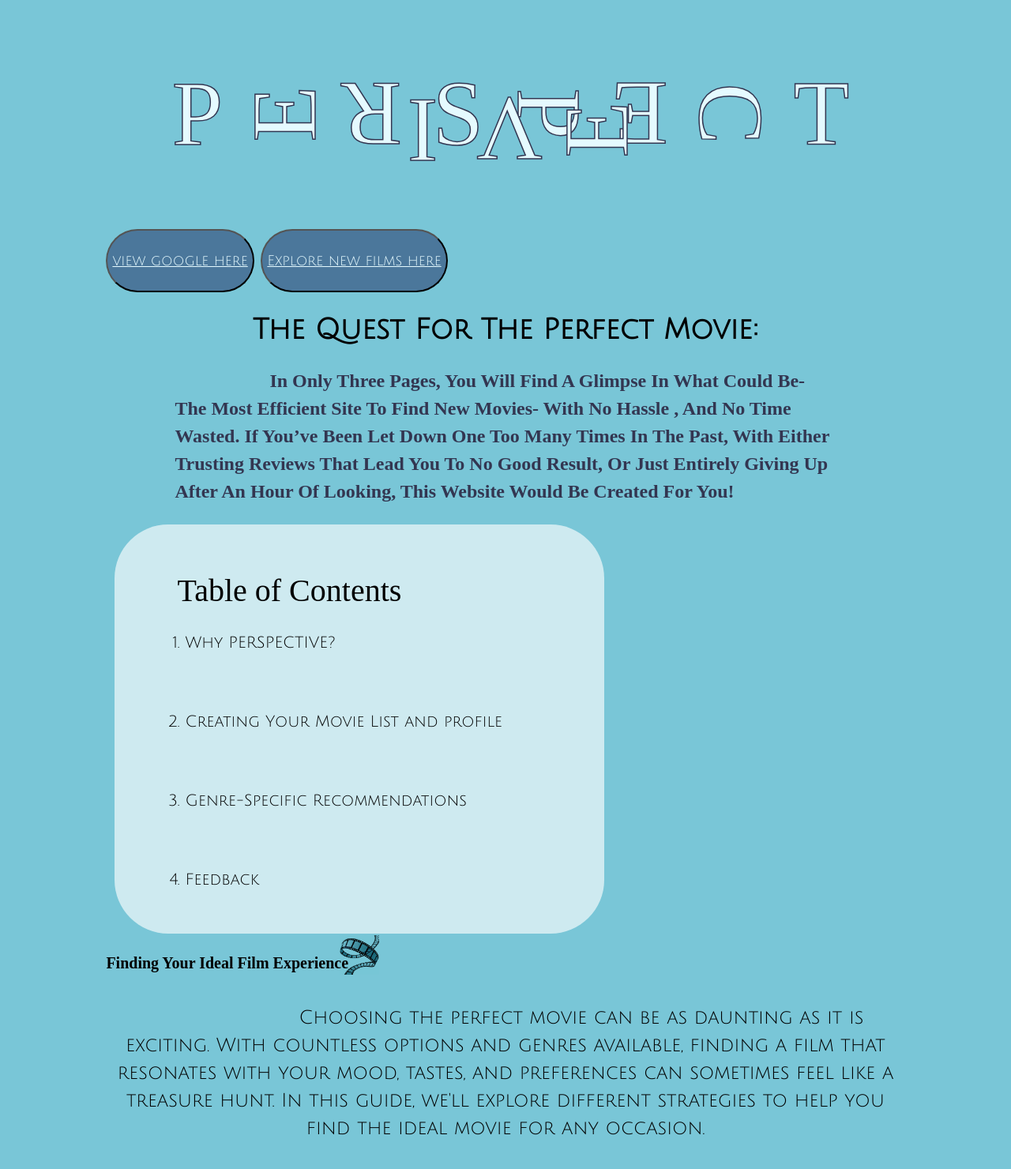
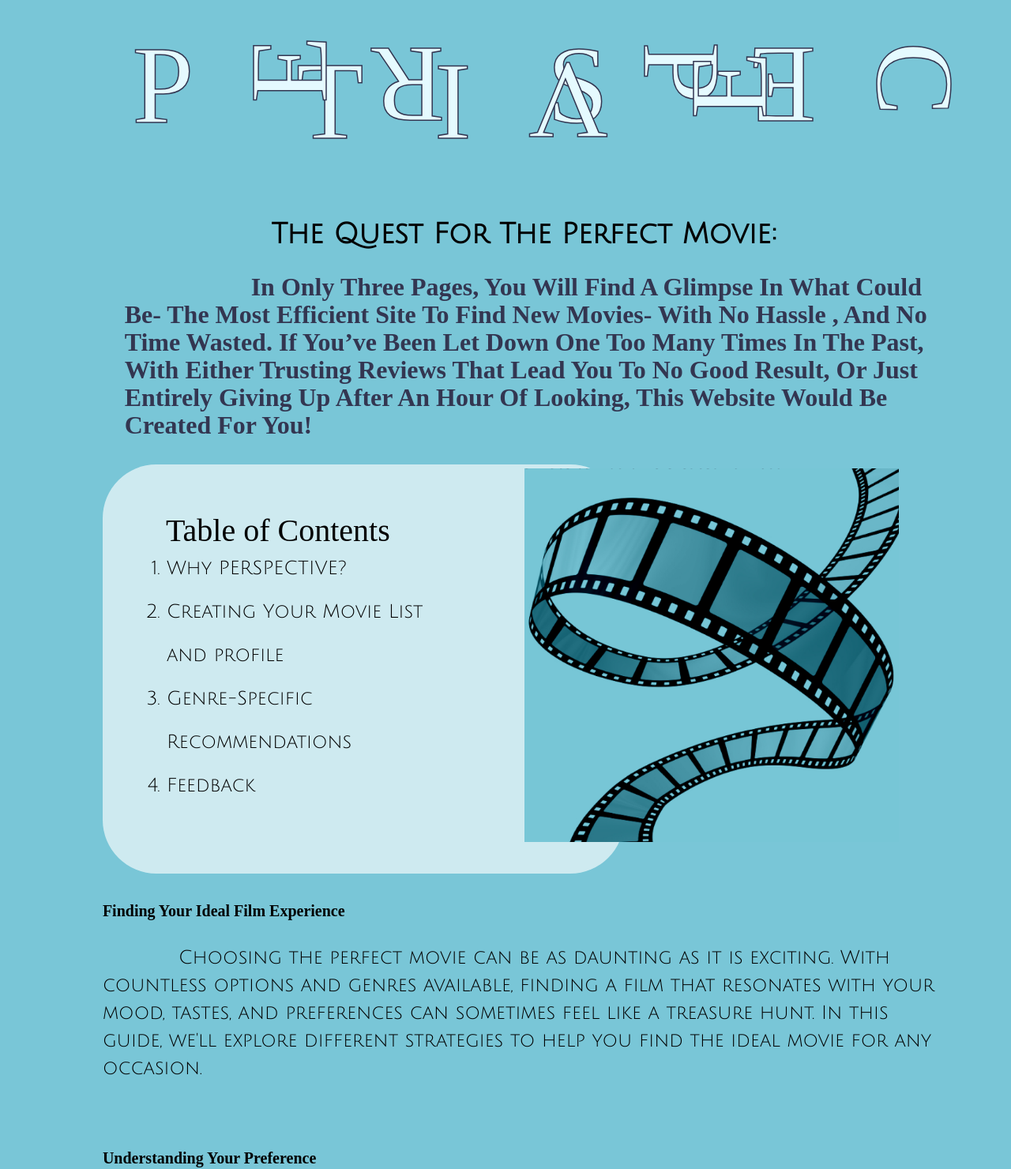
Before and after one commit to kbluuzy/Perspective, a plain HTML site: page index.html in a window 1280 px wide. Shown: the part 60-1540 px from the top of the page at 79% size. Drawn offline with Linux system fonts and the light colour scheme; a web font is replaced by a local one.

Commit message:
expanded

```diff
--- /dev/null
+++ b/assets/styles/explore.css
@@ -0,0 +1,45 @@
+*
+#explore style {
+    padding: 10px ;
+    padding-top: 10px;
+    margin-left: 50px;
+    margin-right: 3px;
+ background-image: linear-gradient(180deg, #4B779B, #333651) no-repeat;
+ background-repeat: no-repeat;
+}
+#second-page {
+    margin: 10px 10%;
+    background: linear-gradient( #4B779B, #333651) no-repeat;
+    height: 1900px ;
+}
+section {
+    display: flex;
+    flex-wrap: wrap;
+    gap: 50px;
+    justify-content: center;
+    width: 50%;
+
+}
+.feature-flex {
+    display: flex;
+    align-items: center;
+    justify-content: center;
+}
+#article {
+    width: 90%;
+
+}
+
+ #image-preview {
+    display: flex;
+    justify-content: center;
+    align-items: center;
+    height: 200px;
+    border: 1px solid #ccc;
+    padding: 10px;
+  }
+
+  #third-page #image-preview img {
+    max-width: 100%;
+    max-height: 100%;
+  }
--- a/assets/styles/styles.css
+++ b/assets/styles/styles.css
@@ -1,100 +1,72 @@
-*  {
-    margin: 4;
-    padding: 4;
+*
 
+
+
+main {
+   padding: 10px 1%;
+   margin-left: 50px;
+   margin-right: 3px;
+}
+#perspectives {
+  margin: auto;
+  margin-top: auto;
+}
+*#perspectives h1 {
+  font-family:"Nokora";
+  font-style: normal;
+  font-weight: 500;
+  font-size: 140px;
+  line-height: 13%;
+  color:#E5FAFF;
+  margin-right: 7px;
+  -webkit-text-stroke-color:#333651;
+  -webkit-text-stroke-width: 1.5px;
+  text-align: center;
+}
+.stroke-outside {
+  paint-order: stroke fill;
+}
+h1 span {
+  color: #E5FAFF;
+  padding-left: 65px;
+  text-align: left;
+}
+#perspective h2 {
+  padding-top: 1px;
+  text-align: center;
   }
+#perspective p {
+font-family: "Nokora";
+text-indent: 5em;
+font-size: 32px;
+padding-left: 87px;
+padding-right: 5%;
+color: #333651;
+text-transform: capitalize;
+}
 
- body {
-    background-color: #79C6D7;
+body {
+  background-color: #79C6D7;
 
-    font-family: "Julius Sans One" ;
-    font-size: 24px;
-    line-height: 35px;
-    font-weight:2px;
-    align-content: center;
+  font-family: "Julius Sans One" ;
+  font-size: 24px;
+  line-height: 35px;
+  font-weight:2px;
 }
-main {
-   padding: 10px 10%;
-}
+
 
 #link p {
 padding-top: 1px;
 }
- #article-film {
-   display: flex;
-   unicode-bidi: isolate;
+
+ #film {
+  float:right;
+  width: 40%;
+  margin: 5px 10%;
+}
 
 
- }
- #film-container {
-   display: flex;
- }
- #film-container img {
-   width: 100%;
- }
- #newsletter-subscribe button {
-   background-color: #79C6D7;
- }
-#page-button a{
 
-   border-radius: 1px;
-   color: #E5FAFF;
-   font-family: "Julius Sans One";
-   font-size: large;
-
-}
-#page-button a:hover {
-   color: #333651;
-}
-#page-button :hover {
-   color: #79C6D7;
-   background-color: #E5FAFF;
-}
-#page-button button{
-   height: 80px;
-   border-radius: 60px;
-   background-color:#4B779B;
-   stroke-opacity: 10px;
-
-}
-
- *#perspectives h1 {
-    font-family:"Nokora";
-    font-style: normal;
-    font-weight: 500;
-    font-size: 116px;
-    line-height: 13%;
-    color:#E5FAFF;
-    -webkit-text-stroke-color:#333651;
-    -webkit-text-stroke-width: 1.5px;
-    text-align:center;
-    padding-top: 60px;
-    padding-left: 10px;
-    font-weight: 400;
-    margin-left: auto;
-
-
- }
- #movies {
-   color: #79C6D7; font-size: large;
- }
-
-
- h2 {
-
- }
- .content-box {
-   font-family: "Julius Sans One";
-   font-size: 15px;
-   line-height: 14px;
- }
- .film-section {
-   width: 200px ;
-   height: 5000%;
- }
- header .content-box{
-   font-family: "Nokora";
- }
  header {
    font-family: "Nokora";
    font-size: 40px;
@@ -102,30 +74,31 @@ padding-top: 1px;
    text-align: left;
    line-height: 20%;
  }
- .stroke-outside {
-   paint-order: stroke fill;
- }
- h1 span {
-   color: #E5FAFF;
- }
-#film {
-   width: 500px;
+
+ :-webkit-any(h1) section {
+  font-size: 1.5em;
+  margin-block-start: 0.83em;
+  margin-block-end: 0em;
+  letter-spacing: normal;
 
 }
-#film-container {
-   width: 50px;
-   margin: auto;
-}
+
 
  .content-box {
-   width: 460px;
+   width: 500px;
    height: 358px;
    padding: 80px;
    border: none;
    background: rgba(255, 255, 255, 0.64);
    border-radius: 68px ;
-   margin-left: 1%;
+   margin-left: 5%;
  }
+ .content-box {
+  font-family: "Julius Sans One";
+  font-size: 15px;
+  line-height: 7px;
+
+}
   div.content-box {
    text-align: right;
  }
@@ -136,12 +109,18 @@ padding-top: 1px;
    margin-block-end: 1em;
    margin-inline-start: 0px;
    margin-inline-end: 0px;
-   padding-inline-start: 10px;
+   padding-inline-start: 1px;
    unicode-bidi: isolate;
-   line-height: 100px;
+   line-height: 55px;
    text-align: left;
-   font-size: 20px;
+   font-size: 24px;
+   stroke-width: 10px;
 
+}
+
+#why {
+  padding: 10px 5%;
+  text-align: left;
 }
  #why h1 {
    text-align: left;
@@ -150,28 +129,9 @@ padding-top: 1px;
  }
  #why p {
    font-family: "Julius Sans One";
-   text-indent: 8em;
-   padding: 10px ;
-   text-align: center;
+   text-indent: 4em;
+   margin-right: 2px ;
  }
- #perspective p {
-   font-family: "Nokora";
-   text-indent: 5em;
-   font-size: auto;
-   padding-left: 87px;
-   padding-right: 87px;
-   color: #333651;
-   text-transform: capitalize;
- }
-
-
-
-
- #perspective h2 {
-   text-align: center;
-   margin-left: auto;
- }
-
 
 #newsletter-subscribe {
    background-color: #4B779B;
@@ -181,3 +141,31 @@ padding-top: 1px;
    margin-left: 20%;
    border-radius: 30px;
 }
+#newsletter-subscribe button {
+  background-color: #79C6D7;
+}
+#page-button a{
+
+  border-radius: 1px;
+  color: #E5FAFF;
+  font-family: "Julius Sans One";
+  font-size: large;
+}
+#page-button a:hover {
+  color: #333651;
+}
+#page-button :hover {
+  color: #79C6D7;
+  background-color: #E5FAFF;
+}
+#page-button button{
+  height: 80px;
+  border-radius: 60px;
+  background-color:#4B779B;
+  stroke-opacity: 10px;
+
+}
+
+#movies {
+  color: #79C6D7; font-size: large;
+}
--- a/index.html
+++ b/index.html
@@ -42,11 +42,7 @@
         E
 
   ></section>
-  <section>
-    <p id="page-button" class="page-button">
-      <button> <a href="https://google.com">view google here</a> </button>
-      <button>  <a href="Find.new.html">Explore new films here</a> </button>
-    </p></section>
+
 
     <section class="idea" id= "perspective">
 
@@ -59,6 +55,11 @@
            giving up after an hour of looking, this website would be created for you!
     </p></b>
   </section>
+  <article>
+    <h1> </h1>
+     <p> </p>
+     <img id="film" src="assets/images/clip_art_film 1 (3).png" alt="film">
+</article>
     <section class="content-box" id=".content-box">
       <header>Table of Contents</header>
       <ol>
@@ -67,11 +68,7 @@
         <li>Genre-Specific Recommendations</li>
         <li>Feedback </li>
       </ol>
-      <div id="film-container">
-    <article>
-          <img id="film" src="assets/images/clip_art_film 1 (3).png" alt="film">
-        </article>
-      </div>
+
   </section>
 
      <section class="text" id="why">
@@ -114,6 +111,11 @@
         <li class="Pages"><a href="#"> Page 3</a></li>
       </ol>
     </nav>
+    <section>
+      <p id="page-button" class="page-button">
+        <button> <a href="https://google.com">view google here</a> </button>
+        <button>  <a href="Find.new.html">Explore new films here</a> </button>
+      </p></section>
     <button class="movies" a href="Find.new.html"
     type="button">movies</button>
     </button>
```
Also changed, not shown: Find.new.html (+22 -17 lines), feed.html (+43 -1 lines), assets/images/dfrgj3y-b5bc1102-7f18-4706-888a-c4d90d76b4f2.png (added), assets/images/hqdefault 1.png (added), assets/images/images (1).jpeg (added), assets/images/shutterisland 1.png (added), assets/images/unnamed (1).jpg (added), 1 other file.
